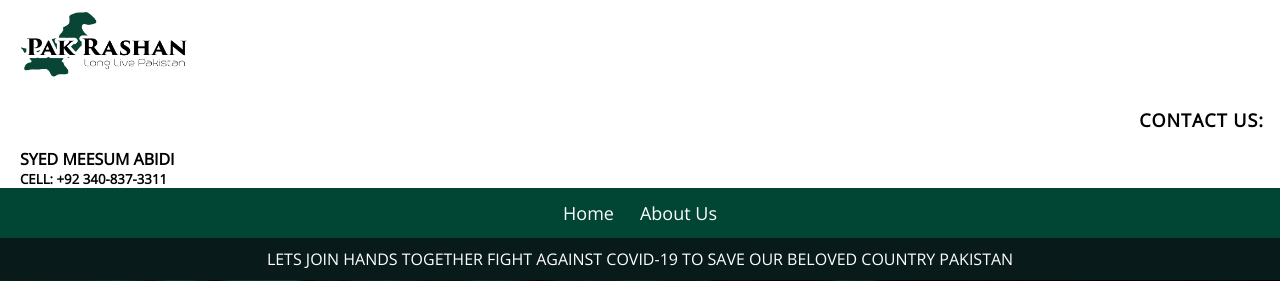
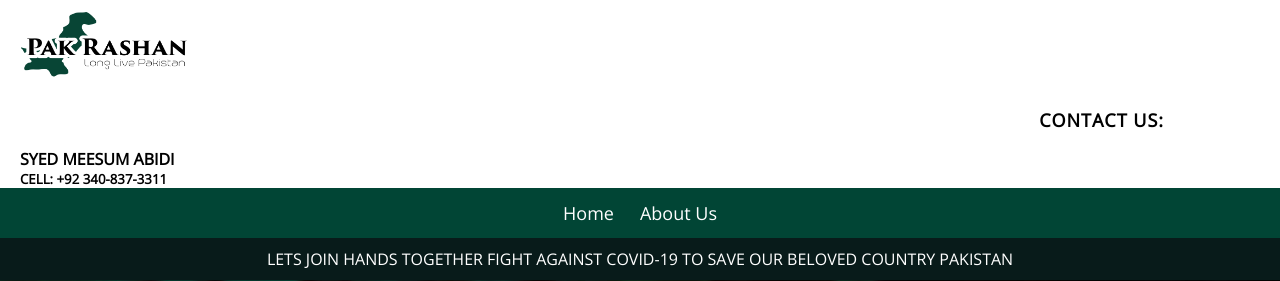
Before and after one commit to AliTechGeek52/pak-rashan, a PHP site: page / in a window 1280 px wide. Shown: the top 281 px of the page. Run offline with PHP 8.4, Linux system fonts and the light colour scheme.

Commit message:
Update style.css

```diff
--- a/style.css
+++ b/style.css
@@ -19,6 +19,7 @@ h3 {
   text-align: right;
   padding: 16px;
   letter-spacing: 1px;
+  margin-right:100px;
 }
 
 
```
